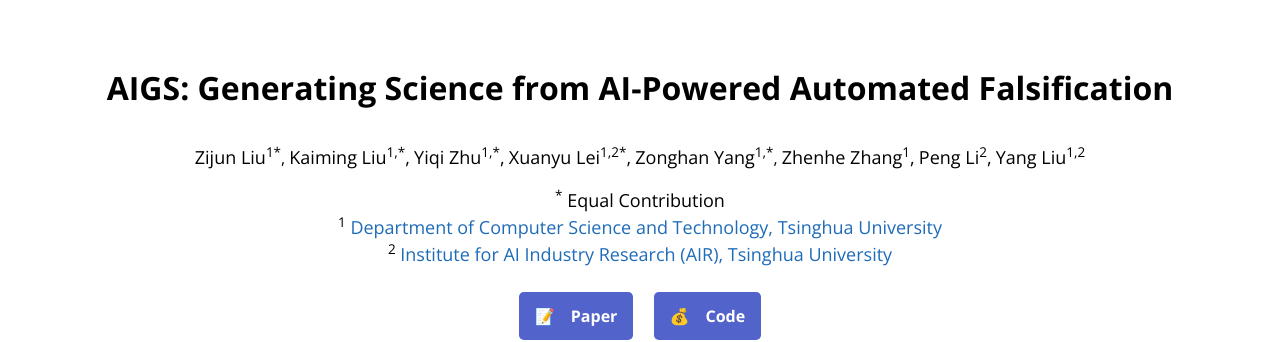
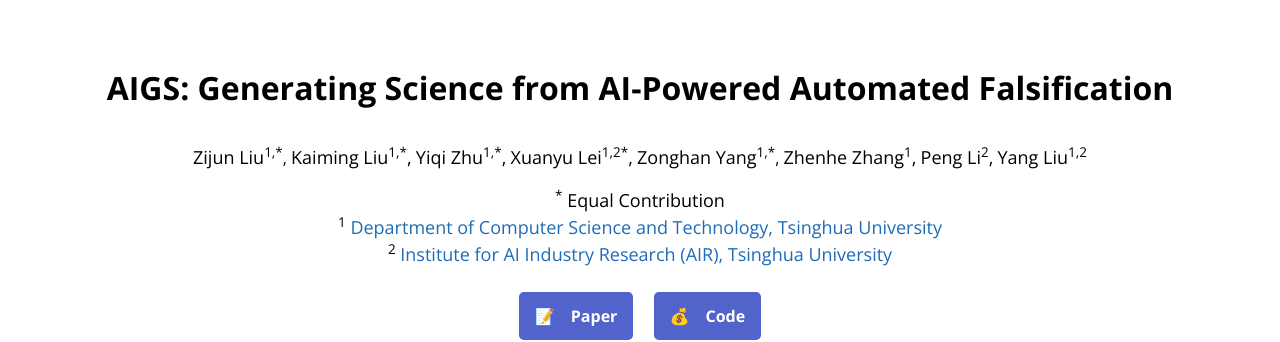
Before and after one commit to agent-force/AIGS, a Jekyll site: the page built from index.md, in a window 1280 px wide and 900 px high. Shown: the top 342 px of the window. Built offline with Jekyll 4.4.1, drawn with Linux system fonts in a browser that asks for light colours.

Commit message:
init website

```diff
--- a/_layouts/ai-generated-science.html
+++ b/_layouts/ai-generated-science.html
@@ -39,7 +39,7 @@
 
       <div style="margin-top: 2rem">
         <span class="author-block">
-          <font size=4><a href="https://github.com/BBQGOD" style="text-decoration: none; color: inherit;">Zijun Liu<sup>1*</sup></a></font>,
+          <font size=4><a href="https://github.com/BBQGOD" style="text-decoration: none; color: inherit;">Zijun Liu<sup>1,*</sup></a></font>,
         </span>
         <font size=4><span class="author-block">Kaiming Liu<sup>1,*</sup>,</span></font>
         <font size=4><span class="author-block">Yiqi Zhu<sup>1,*</sup>,</span></font>
```
